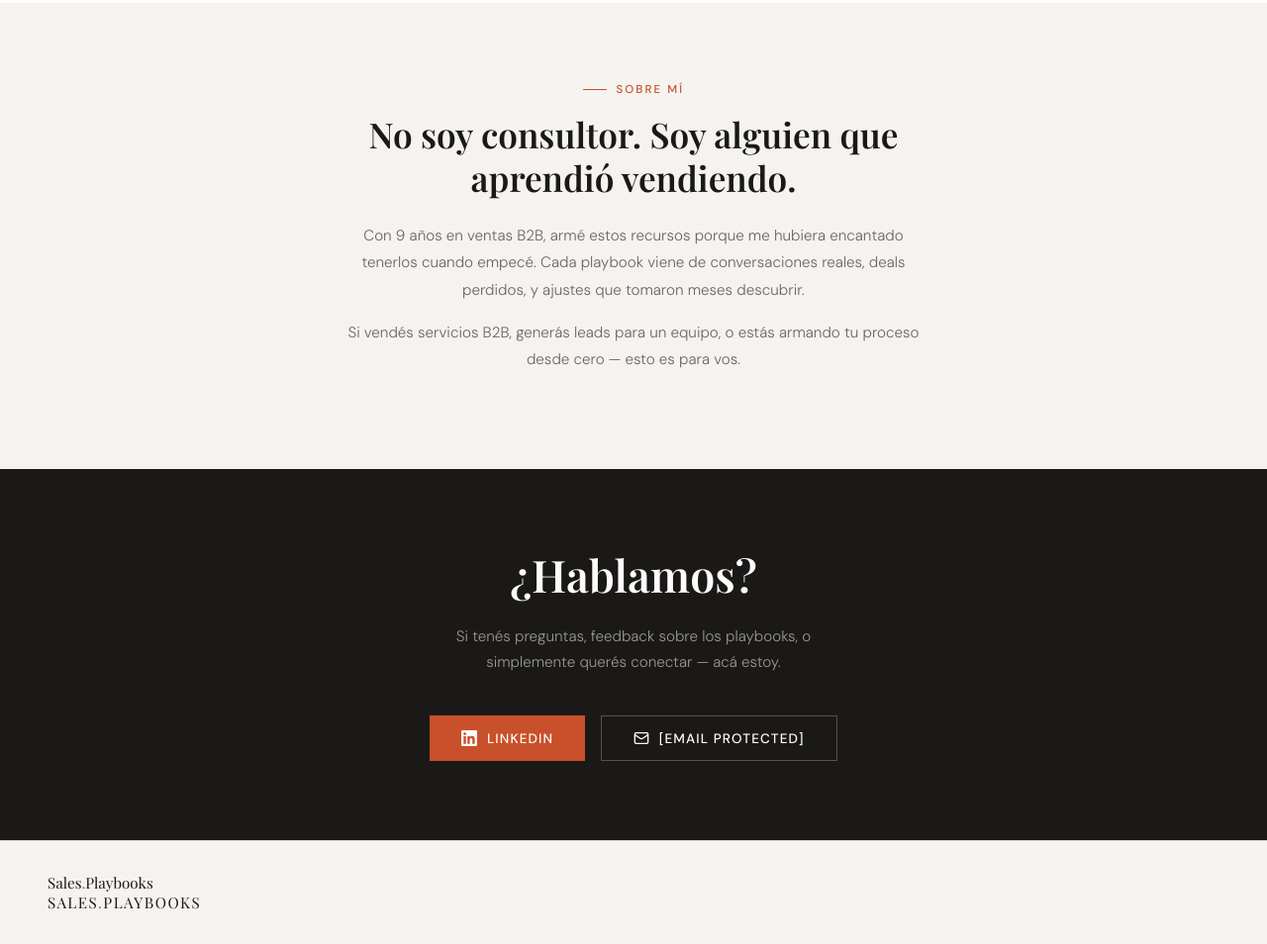
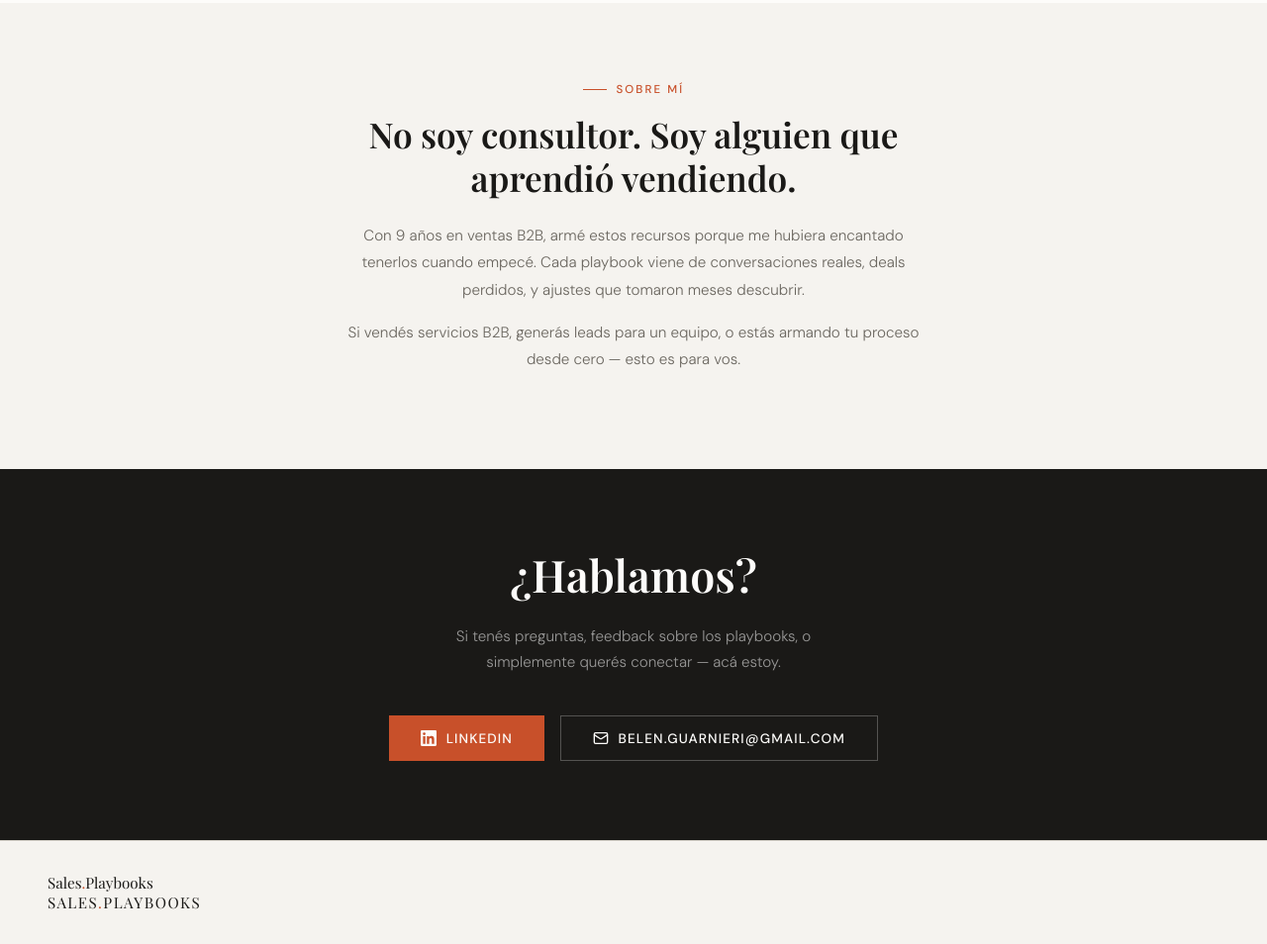
Before and after one commit to belenguarnieri/sales.playbooks, a plain HTML site: page index.html in a window 1280 px wide. Shown: the part 1675-2629 px from the top of the page at 99% size. Drawn offline with nearby package versions, Linux system fonts and the light colour scheme.

Commit message:
Update email link to use mailto instead of placeholder

```diff
--- a/index.html
+++ b/index.html
@@ -569,9 +569,9 @@
       <svg width="16" height="16" viewBox="0 0 24 24" fill="currentColor"><path d="M20.45 20.45h-3.554v-5.569c0-1.328-.024-3.037-1.85-3.037-1.851 0-2.135 1.445-2.135 2.939v5.667H9.357V9h3.414v1.561h.046c.477-.9 1.637-1.85 3.37-1.85 3.601 0 4.267 2.37 4.267 5.455v6.284zM5.337 7.433a2.062 2.062 0 01-2.063-2.065 2.064 2.064 0 112.063 2.065zm1.782 13.019H3.555V9h3.564v11.452zM22.225 0H1.771C.792 0 0 .774 0 1.729v20.542C0 23.227.792 24 1.771 24h20.451C23.2 24 24 23.227 24 22.271V1.729C24 .774 23.2 0 22.222 0h.003z"/></svg>
       LinkedIn
     </a>
-    <a href="/cdn-cgi/l/email-protection#5d3f38313833733a283c2f3334382f341d3a303c3431733e3230" class="btn-primary" style="display:flex;align-items:center;gap:.6rem;background:transparent;border:1px solid rgba(255,255,255,.25);color:var(--white);">
+    <a href="mailto:belen.guarnieri@gmail.com" class="btn-primary" style="display:flex;align-items:center;gap:.6rem;background:transparent;border:1px solid rgba(255,255,255,.25);color:var(--white);">
       <svg width="16" height="16" viewBox="0 0 24 24" fill="none" stroke="currentColor" stroke-width="2"><rect x="2" y="4" width="20" height="16" rx="2"/><path d="m22 7-8.97 5.7a1.94 1.94 0 0 1-2.06 0L2 7"/></svg>
-      <span class="__cf_email__" data-cfemail="ec8e89808982c28b998d9e8285899e85ac8b818d8580c28f8381">[email&#160;protected]</span>
+      belen.guarnieri@gmail.com
     </a>
   </div>
 </section>
```
